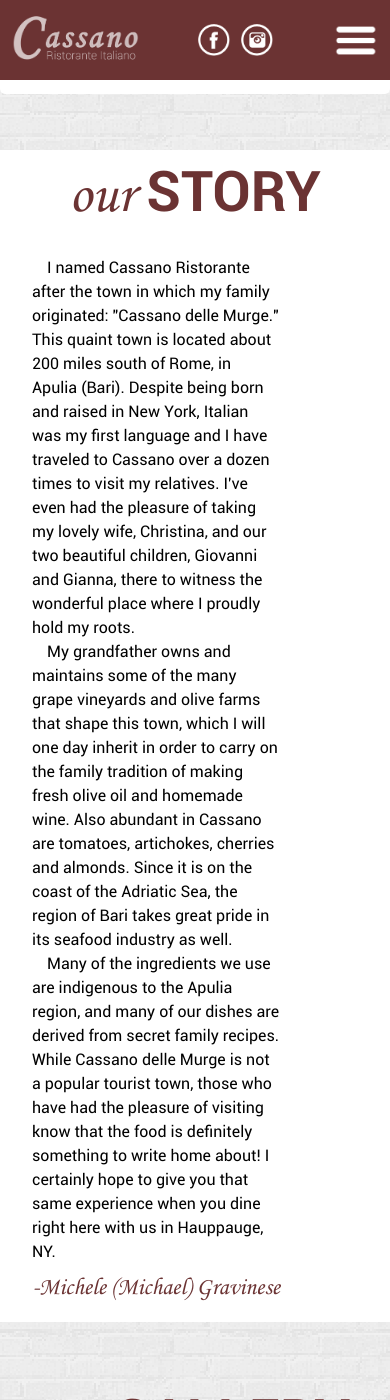
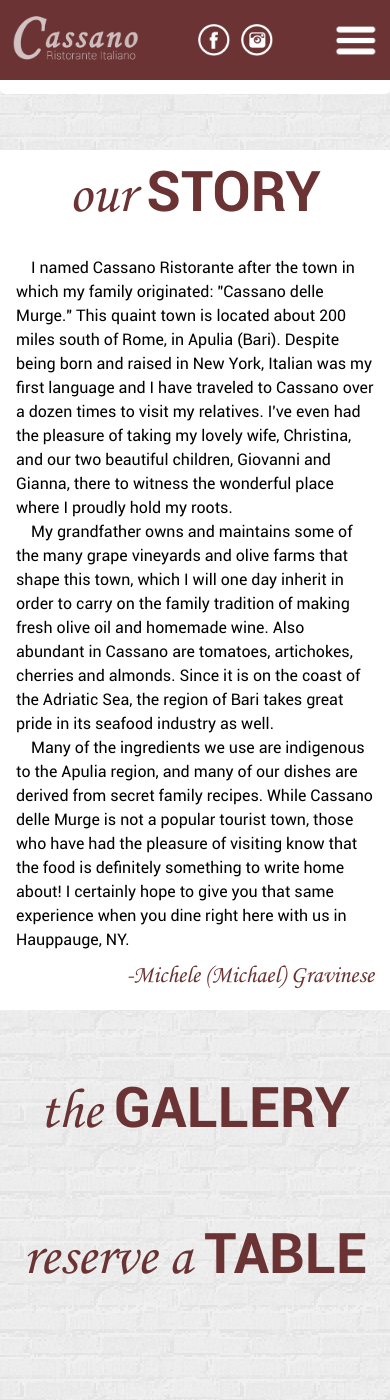
Before and after one commit to cassanoristorante/cassanoristorante.github.io, a Jekyll site: the page built from index.html, in a window 390 px wide and 1400 px high, scrolled down 5431 px. Built offline with Jekyll 4.4.1, drawn with Linux system fonts in a browser that asks for light colours; nearby versions of some CDN libraries.

Commit message:
wee oh boy wee

```diff
--- a/css/main.css
+++ b/css/main.css
@@ -565,3 +565,11 @@
     	columns: 500px 1;
 	}
 }
+
+@media(max-width:750px){
+	.about-text {
+		width:100%;
+		height:inherit;
+		padding:1em;
+	}
+}
```
